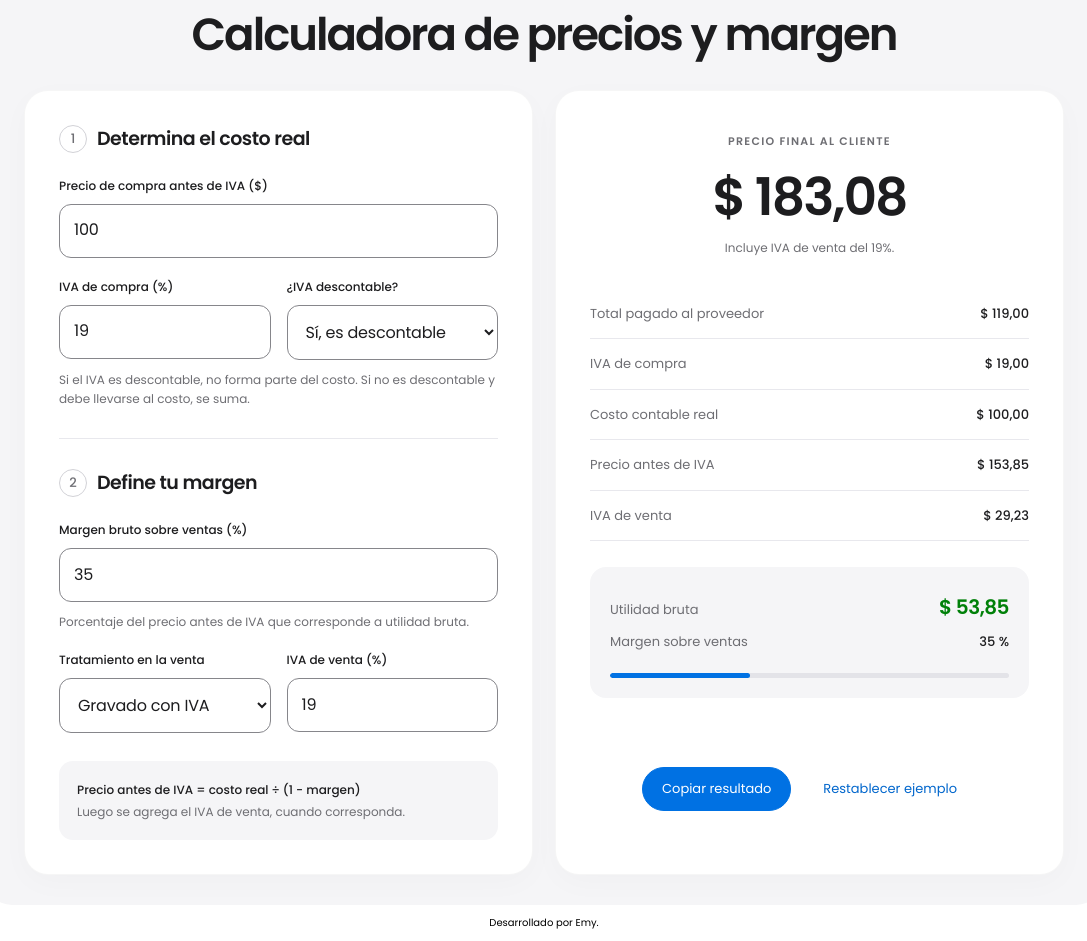
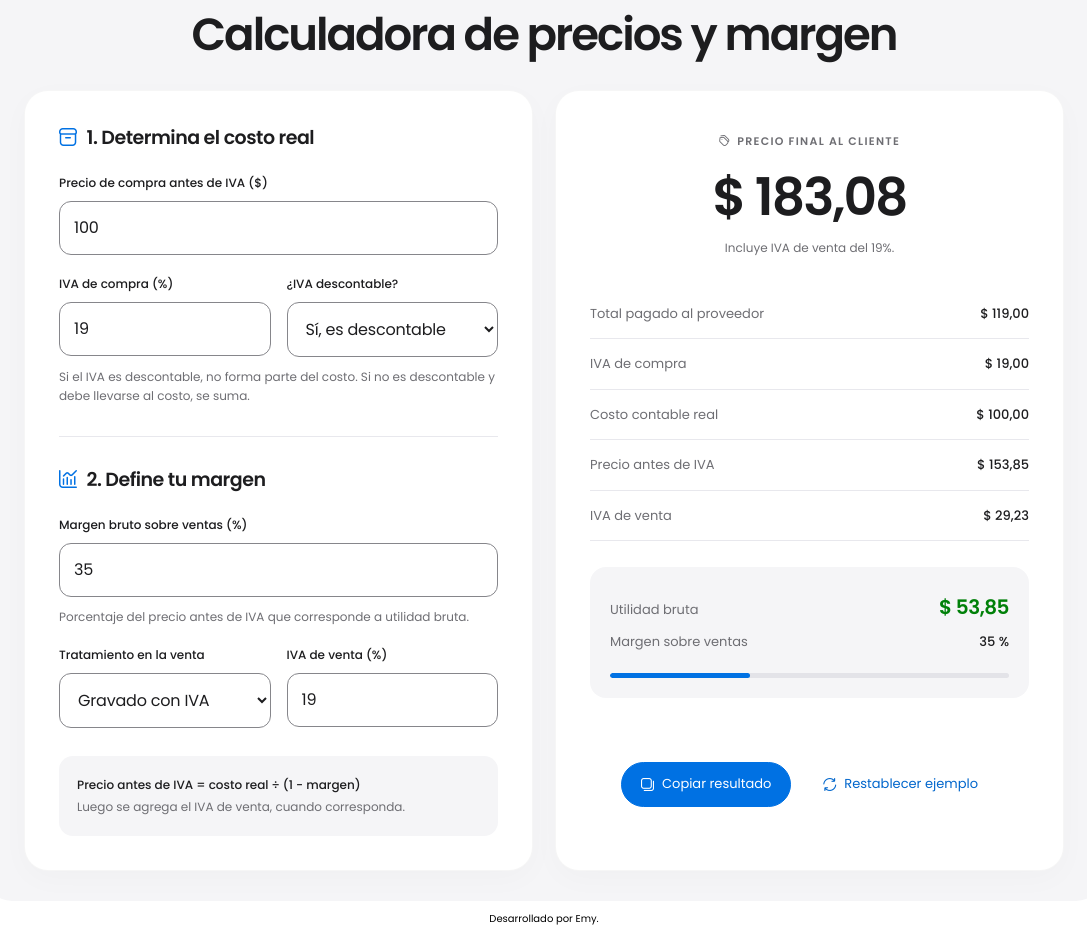
Before and after one commit to emytob23-oss/calculadora, a plain HTML site: page index.html in a window 1280 px wide. Shown: the part 81-1022 px from the top of the page, without its empty margins (96-1183 px from the left). Drawn offline with nearby package versions, Linux system fonts and the light colour scheme.

Commit message:
Refactor index.html for layout and styling updates

```diff
--- a/index.html
+++ b/index.html
@@ -1,3 +1,8 @@
+<!-- Iconos de Flaticon -->
+<link rel="stylesheet" href="https://cdn-uicons.flaticon.com/2.1.0/uicons-regular-rounded/css/uicons-regular-rounded.css">
+
+<!-- Favicon para la pestaña del navegador -->
+<link rel="icon" type="image/png" href="https://ortopedicos.co/wp-content/uploads/2026/10/Branding-Ortopedicos-y-Salud-10.png">
 
 <style>
 @import url('https://fonts.googleapis.com/css2?family=Poppins:wght@400;500;600;700&display=swap');
@@ -41,6 +46,10 @@
     line-height: 1.5;
     letter-spacing: 1.6px;
     text-align: center;
+    display: flex;
+    align-items: center;
+    justify-content: center;
+    gap: 6px;
   }
 
   #oys-calculadora h2 {
@@ -103,23 +112,13 @@
     letter-spacing: -0.5px;
   }
 
-  #oys-calculadora .oys-numero {
+  #oys-calculadora .oys-icono {
     display: inline-flex;
-    flex: 0 0 28px;
     align-items: center;
     justify-content: center;
-
-    width: 28px;
-    height: 28px;
     margin-right: 10px;
-    border: 1px solid #d2d2d7;
-    border-radius: 50%;
-
-    background: transparent;
-    color: #6e6e73;
-    font-size: 13px;
-    font-weight: 500;
-    letter-spacing: 0;
+    font-size: 18px;
+    color: #0071e3;
   }
 
   #oys-calculadora label {
@@ -222,7 +221,6 @@
   #oys-calculadora .oys-resultado {
     display: flex;
     flex-direction: column;
-background: white;
     background: #fff;
     color: #1d1d1f;
   }
@@ -339,6 +337,10 @@ background: white;
   }
 
   #oys-calculadora button {
+    display: inline-flex;
+    align-items: center;
+    justify-content: center;
+    gap: 8px;
     min-height: 44px;
     padding: 12px 19px;
     border: 1px solid transparent;
@@ -509,16 +511,16 @@ background: white;
     font-size: 10px;
   }
 </style>
+
 <div>
   <div id="oys-calculadora">
     <img src="https://ortopedicos.co/wp-content/uploads/2026/10/Branding-Ortopedicos-y-Salud-10.png" class="img-style">
 
     <h2>Calculadora de precios y margen</h2>
 
-
     <div class="oys-grid">
       <section class="oys-panel">
-      <h3><span class="oys-numero">1</span>Determina el costo real</h3>
+        <h3><i class="fi fi-rr-box oys-icono"></i>1. Determina el costo real</h3>
 
         <label for="oys-costo">Precio de compra antes de IVA ($)</label>
         <input
@@ -557,7 +559,7 @@ background: white;
         </p>
 
         <div class="oys-separador">
-        <h3><span class="oys-numero">2</span>Define tu margen</h3>
+          <h3><i class="fi fi-rr-chart-histogram oys-icono"></i>2. Define tu margen</h3>
 
           <label for="oys-margen">Margen bruto sobre ventas (%)</label>
           <input
@@ -605,7 +607,7 @@ background: white;
       </section>
 
       <section class="oys-panel oys-resultado" aria-live="polite">
-      <div class="oys-etiqueta">PRECIO FINAL AL CLIENTE</div>
+        <div class="oys-etiqueta"><i class="fi fi-rr-tags"></i> PRECIO FINAL AL CLIENTE</div>
         <div class="oys-precio" id="oys-total">—</div>
         <p class="oys-impuesto" id="oys-texto-iva"></p>
         <div class="oys-error" id="oys-error" role="alert"></div>
@@ -651,23 +653,22 @@ background: white;
           </div>
         </div>
 
-
         <div class="oys-botones">
           <button type="button" class="oys-principal" id="oys-copiar">
-          Copiar resultado
+            <i class="fi fi-rr-copy"></i> Copiar resultado
           </button>
           <button type="button" id="oys-restablecer">
-          Restablecer ejemplo
+            <i class="fi fi-rr-refresh"></i> Restablecer ejemplo
           </button>
         </div>
 
         <div class="oys-estado" id="oys-estado" role="status"></div>
       </section>
     </div>
+  </div>
+  <p class="dev">Desarrollado por Emy.</p>
+</div>
 
-
-</div><p class="dev">Desarrollado por Emy.</p>
-</div>
 <script>
 (function () {
   const raiz = document.getElementById("oys-calculadora");
```
Lines whose indentation alone changed are shown as unchanged.
